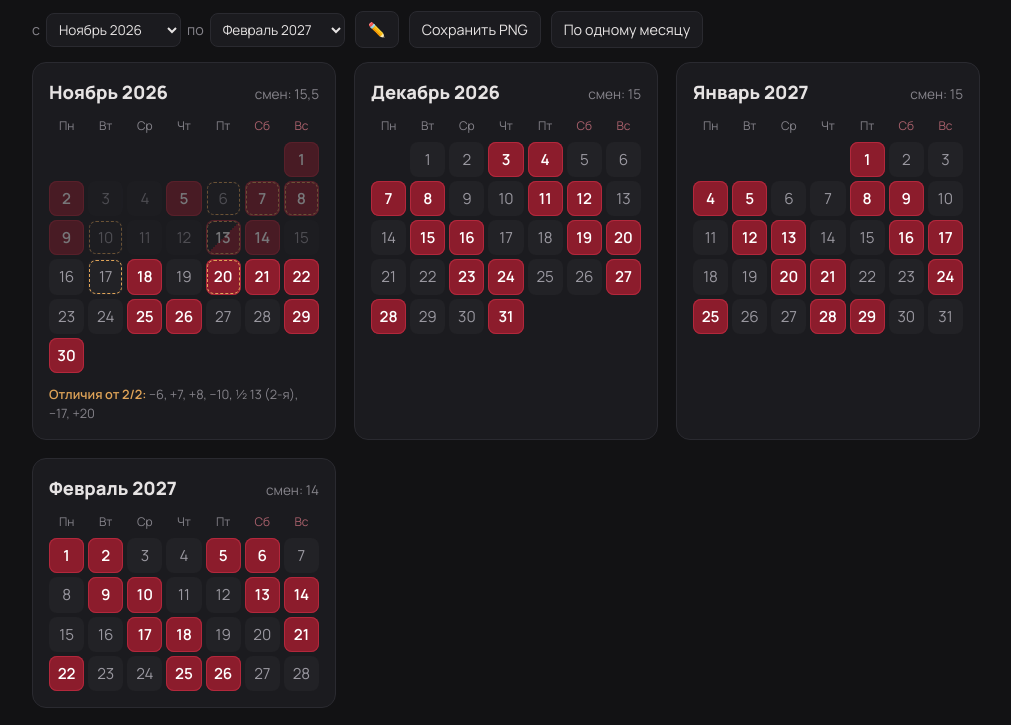
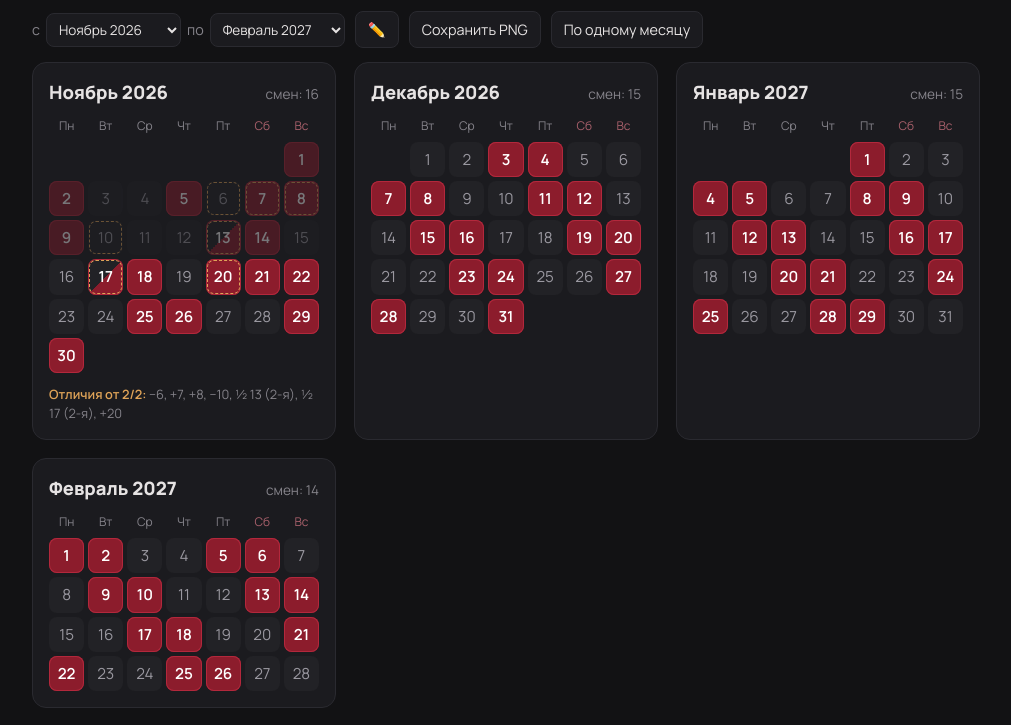
Before and after one commit to jaws-calendar/jaws-calendar.github.io, a plain HTML site: page index.html in a window 1280 px wide. Shown: the part 64-789 px from the top of the page, without its empty margins (134-1145 px from the left). Drawn offline with Linux system fonts and the light colour scheme.

Commit message:
Update OVERRIDES for November 2026

```diff
--- a/index.html
+++ b/index.html
@@ -89,7 +89,7 @@ const MONTHS=["Январь","Февраль","Март","Апрель","Май"
 const WD=["Пн","Вт","Ср","Чт","Пт","Сб","Вс"];
 const START=Date.UTC(2026,10,1); // с 1 ноября: 2 через 2
 // Отличия от графика 2/2: 1 = смена, 0 = выходной, 0.5 = полсмены
-const OVERRIDES={"2026-11-06":0,"2026-11-07":1,"2026-11-08":1,"2026-11-10":0,"2026-11-13":0.5,"2026-11-17":0,"2026-11-20":1};
+const OVERRIDES={"2026-11-06":0,"2026-11-07":1,"2026-11-08":1,"2026-11-10":0,"2026-11-13":0.5,"2026-11-17":0.5,"2026-11-20":1};
 const KEY="shiftcal.edits";
 let edits=load();
 function load(){try{const o=JSON.parse(localStorage.getItem(KEY));return o&&o.data?o.data:{}}catch(e){return {}}}
```
